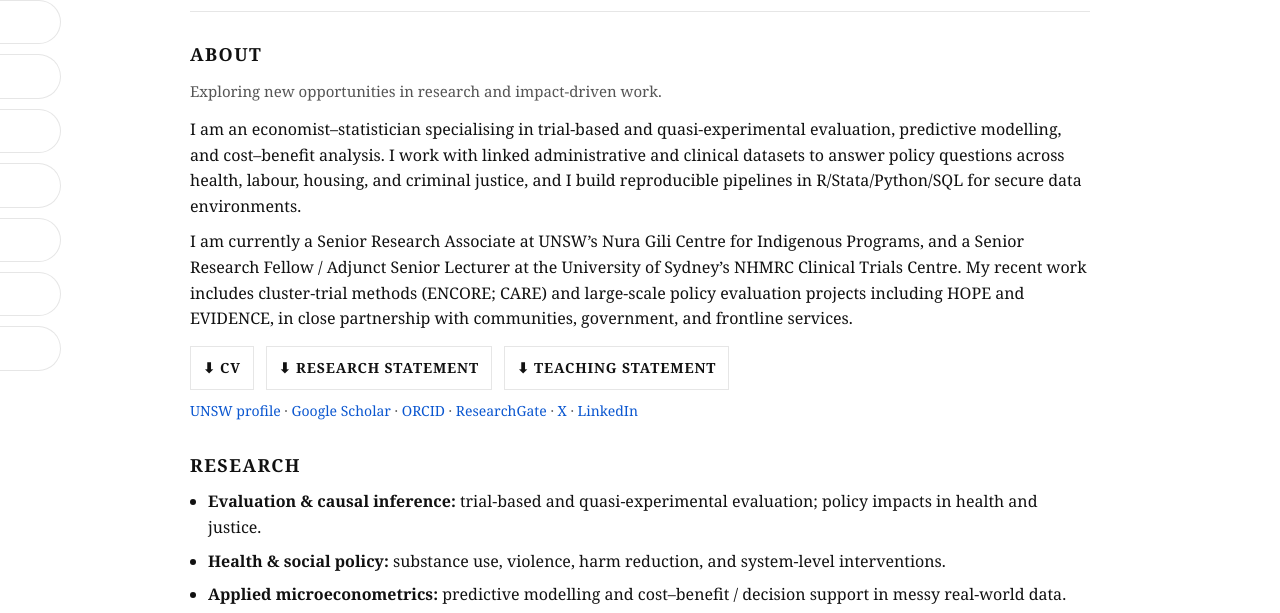
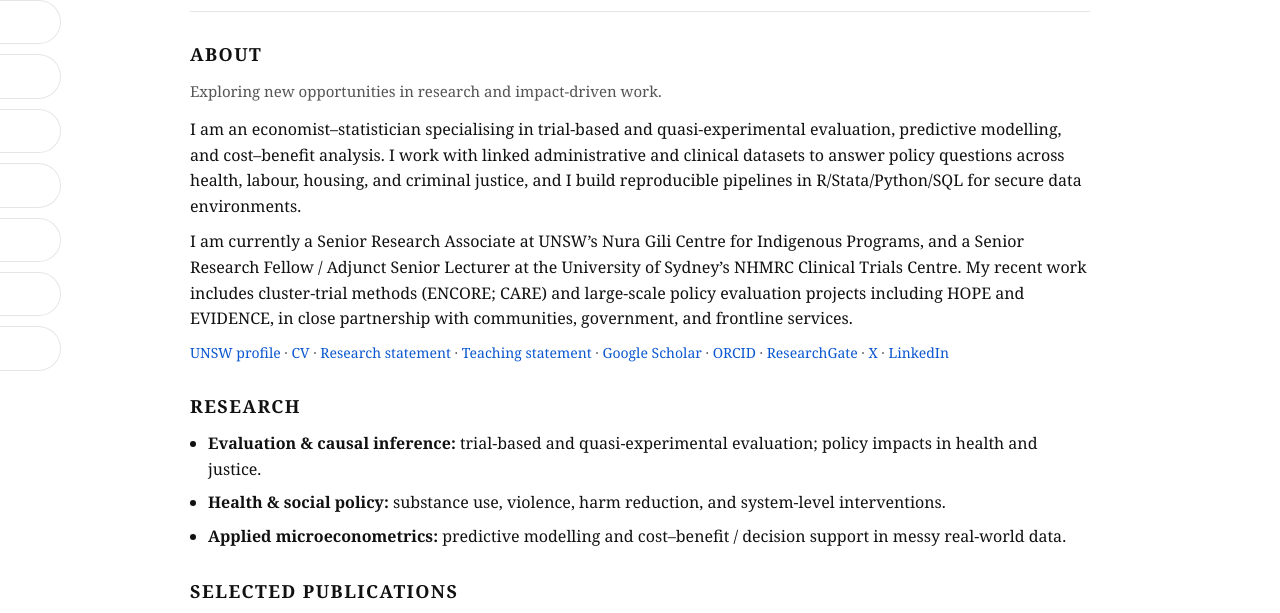
Before and after one commit to SergeyVAlexeev/sergeyvalexeev.github.io, a plain HTML site: page index.html in a window 1280 px wide. Shown: the part 140-753 px from the top of the page. Drawn offline with Linux system fonts and the light colour scheme.

Commit message:
Update document links in index.html
Removed old button links and replaced them with updated Dropbox links for CV and statements.

```diff
--- a/index.html
+++ b/index.html
@@ -165,20 +165,18 @@
     partnership with communities, government, and frontline services.
   </p>
 
-  <div class="btnbar" aria-label="Documents">
-    <a class="btn" href="CV.pdf">⬇ CV</a>
-    <a class="btn" href="Research_Statement.pdf">⬇ Research Statement</a>
-    <a class="btn" href="Teaching_Statement.pdf">⬇ Teaching Statement</a>
-  </div>
-
   <p class="handles">
     <a href="https://research.unsw.edu.au/people/dr-sergey-alexeev" target="_blank" rel="noopener">UNSW profile</a>
+    · <a href="https://www.dropbox.com/scl/fi/fy4ibvdpfu98hg86s7ptq/SA-CV-online.pdf?rlkey=zv4r3jue6tl0v71xlhdexwl5z&dl=0" target="_blank" rel="noopener">CV</a>
+    · <a href="https://www.dropbox.com/scl/fi/bk27rlmxm4ta3t6cjogau/Research-Statement-online.pdf?rlkey=ejscnfbykgxwcrggk3e1tk1nw&dl=0" target="_blank" rel="noopener">Research statement</a>
+    · <a href="https://www.dropbox.com/scl/fi/5bkrxyy1seo1x433b6ynr/Teaching-Statement-online.pdf?rlkey=86skii0gcp67amy76mrqeca1x&dl=0" target="_blank" rel="noopener">Teaching statement</a>
     · <a href="https://scholar.google.com/citations?hl=en&inst=11461220086556808362&user=HmmERJsAAAAJ" target="_blank" rel="noopener">Google Scholar</a>
     · <a href="https://orcid.org/0000-0003-2413-2115" target="_blank" rel="noopener">ORCID</a>
     · <a href="https://www.researchgate.net/profile/Sergey-Alexeev-4" target="_blank" rel="noopener">ResearchGate</a>
     · <a href="https://x.com/SergeyVAlexeev" target="_blank" rel="noopener">X</a>
     · <a href="https://www.linkedin.com/in/sergeyvalexeev/" target="_blank" rel="noopener">LinkedIn</a>
   </p>
+
 </section>
 
 
```
